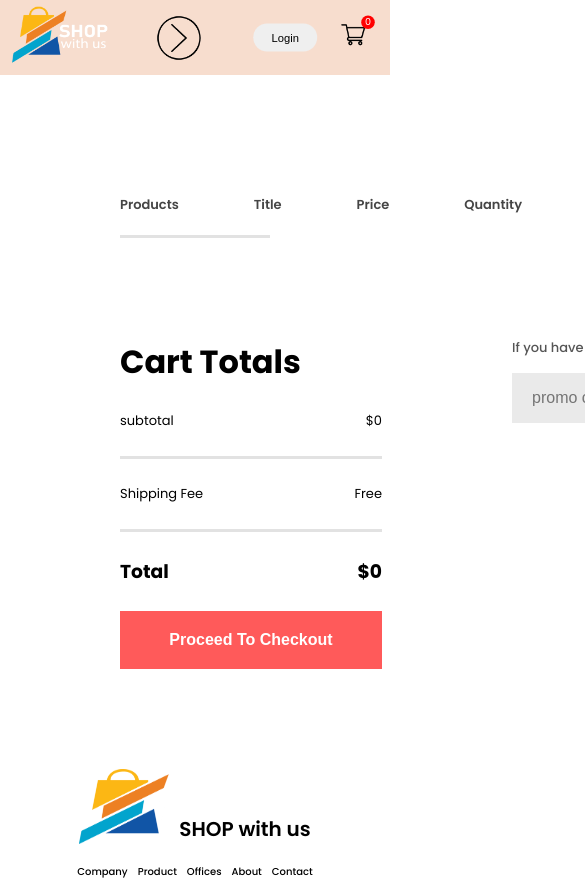
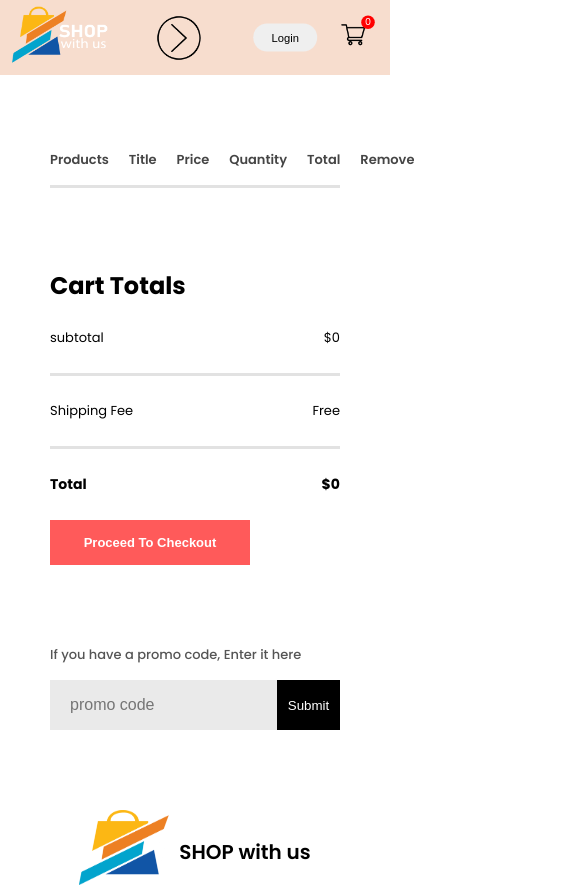
Before and after one commit to dheeraj-saini-git/Ecom, a React (Vite) app: page /cart in a window 390 px wide. Shown: the top 887 px of the page, 585 px wide, since content can reach past the window. Built offline with nearby package versions, Linux system fonts and the light colour scheme.

Commit message:
make addtocart component responsive

```diff
--- a/src/App.jsx
+++ b/src/App.jsx
@@ -17,7 +17,7 @@ function App() {
       <BrowserRouter>
         <Navbar/>
         <Routes>
-          <Route path='/' element={<Shop/>} />
+          <Route path='/Ecom' element={<Shop/>} />
           <Route path='/men' element={<ShopCategory banner ={men_banner} category="men"/>}/>
           <Route path='/women' element={<ShopCategory banner ={women_banner} category="women"/>}/>
           <Route path='/kids' element={<ShopCategory banner ={kids_banner} category="kid"/>}/>
--- a/src/Components/BreadCrum/BreadCrum.css
+++ b/src/Components/BreadCrum/BreadCrum.css
@@ -2,7 +2,7 @@
     margin-top: 20px;
     display: flex;
     align-items: center;
-    margin: 60px 140px;
+    margin: 60px 100px;
     gap: 3px;
     color: #5e5e5e;
     font-size: 14px;
--- a/src/Components/CartItems/CartItems.css
+++ b/src/Components/CartItems/CartItems.css
@@ -34,10 +34,10 @@
     height:50px;
     border: 2px solid #ebebeb;
     background-color: #fff;
-
 }
 .cartitems-down{
     display: flex;
+    gap: 100px;
     margin: 100px 0px;
 }
 .cartitems-total{
@@ -66,8 +66,6 @@
     flex: 1;
     font-size: 16px;
     font-weight: 500;
-    padding-left: 100px;
-
 }
 .cartitems-promocode p{
     color: #555;
@@ -81,7 +79,6 @@
     padding-left: 20px;
     height: 50px;
     background: #eaeaea;
-
 }
 .cartitems-promobox input{
     border: none;
@@ -95,6 +92,80 @@
     color: white;
     border: none;
     cursor: pointer;
+}
 
+@media(max-width:1105px){
+    .cartitems{
+        margin: 60px 50px;
+    }
+    .cartitems-format-main{
+        grid-template-columns: 0.5fr 3fr 0.5fr 0.5fr 0.5fr 0.5fr;
+        gap: 20px;
+        padding: 15px 0px;
+        font-size: 15px;
+    }
+    .carticon-product-icon{
+        height: 50px;
+    }
+    .cartitems-remove-icon{
+        margin: auto;
+    }
+    .cartitems-quantity{
+        width: 40px;
+        height: 30px;
+    }
+    .cartitems-down{
+        flex-direction: column;
+        margin: 80px 0px;
+        gap: 80px;
+    }
+    .cartitems-total{
+        margin: 0;
+    }
+    .cartitems-total button{
+        max-width: 200px;
+        height: 45px;
+        font-size: 13px;
+    }
+    .cartitems-promobox{
+        width: auto;
+        max-width: 500px;
+    }
+}
 
+@media(max-width:500px){
+    .cartitems{
+        margin: 60px 50px;
+    }
+    .cartitems-format p{
+        font-size : 11px;
+    }
+    .carticon-product-icon{
+        height: 50px;
+    }
+    .cartitems-remove-icon{
+        width: 15px;
+    }
+    .cartitems-quantity{
+        width: 30px;
+        height: 20px;
+    }
+    .cartitems-down{
+        flex-direction: column;
+        margin: 80px 0px;
+        gap: 80px;
+    }
+    .cartitems-total{
+        margin: 0;
+        font-size: 12px;
+    }
+    .cartitems-total button{
+        max-width: 200px;
+        height: 45px;
+        font-size: 13px;
+    }
+    .cartitems-promobox{
+        width: auto;
+        max-width: 300px;
+    }
 }
--- a/src/Components/DescriptionBox/DescriptionBox.css
+++ b/src/Components/DescriptionBox/DescriptionBox.css
@@ -1,5 +1,5 @@
 .descriptionbox{
-    margin: 120px 170px;
+    margin: 200px 170px;
 }
 .descriptionbox-navigator{
     display: flex;
@@ -26,3 +26,18 @@
     padding: 48px;
     padding-bottom: 70px;
 }
+
+@media(max-width:1105px){
+    .descriptionbox{
+        margin: 100px;
+    }
+
+}
+@media(max-width:950px){
+    .descriptionbox{
+        margin: 100px 20px;
+    }
+    .descriptionbox-description{
+        font-size: 13px;
+    }
+}
--- a/src/Components/Footer/Footer.css
+++ b/src/Components/Footer/Footer.css
@@ -47,7 +47,6 @@ ul li{
     }
     .footer-img{
         gap: 10px;
-        align-items: end;
     }
     .footer-img img{
         height: 75px;
--- a/src/Components/Navbar/navbar.jsx
+++ b/src/Components/Navbar/navbar.jsx
@@ -27,7 +27,7 @@ function Navbar(){
     </div>
      <img  class ='nav-dropdown' src={nav_dropdown} alt="image" onClick={dropdown_toggle}/>
     <ul ref={menuRef} className='nav-menu'>
-        <li onClick={()=>{setMenu("shop")}}> <Link to ='/'>Shop</Link> {menu=="shop" && <hr />}</li>
+        <li onClick={()=>{setMenu("shop")}}> <Link to ='/Ecom/'>Shop</Link> {menu=="shop" && <hr />}</li>
         <li onClick={()=>{setMenu("men")}}> <Link to='/men'>Men</Link> {menu=="men" && <hr />}</li>
         <li onClick={()=>{setMenu("women")}}> <Link to='/women'>Women</Link> {menu=="women" && <hr />}</li>
         <li onClick={()=>{setMenu("kids")}}><Link to='kids'>Kids</Link>{menu=="kids" && <hr />}</li>
--- a/src/Components/ProductDisplay/ProductDisplay.css
+++ b/src/Components/ProductDisplay/ProductDisplay.css
@@ -1,6 +1,6 @@
 .productdisplay{
     display: flex;
-    margin: 0px 140px;
+    margin: 0px 100px;
     margin-top: 40px;
 }
 .productdisplay-left{
@@ -188,14 +188,17 @@
     }
     .productdisplay-left{
         flex-direction: column-reverse;
-        align-items: center;
+    }
+    .productdisplay-img-list {
+        display: flex;
+        width: 100px;
     }
     .productdisplay-img-list img{
-        height: 73px;
+        height: 68px;
     }
     .productdisplay-main-img{
         width: auto;
-        height: 350px;
+        height: 310px;
     }
     .productdisplay-right h1{
         font-size: 15px;
@@ -210,10 +213,10 @@
         margin-top: 10px
     }
     .productdisplay-right-sizes{
-        gap: 8px;
+        gap: 7px;
     }
     .productdisplay-right-sizes div{
-        padding: 4px 11px;
+        padding: 4px 9px;
     }
     .productdisplay-right button{
         width: 100px;
@@ -228,8 +231,12 @@
         flex-direction: column;
     }
     .productdisplay-left{
-        gap: 10px;
+        gap: 13px;
         flex-direction: row;
+    }
+    .productdisplay-img-list {
+        flex-direction: column;
+        width: 100px;
     }
     .productdisplay-img-list img{
         width: 70px;
--- a/src/Components/RelatedProduct/RelatedProduct.css
+++ b/src/Components/RelatedProduct/RelatedProduct.css
@@ -3,7 +3,6 @@
     flex-direction: column;
     align-items: center;
     gap: 10px;
-    height: 90vh;
 }
 .relatedproducts h1{
     color: #171717;
@@ -21,3 +20,53 @@
     display: flex;
     gap: 30px;
 }
+
+@media(max-width:1104px){
+
+    .relatedproducts h1{
+        font-size: 40px;
+    }
+    .relatedproducts hr{
+        width: 180px;
+        height: 4px;
+    }
+    .relatedproducts-item{
+        gap: 20px;
+        margin-top: 30px;
+    }
+
+}
+@media(max-width:950px){
+
+    .relatedproducts h1{
+        font-size:30px ;
+    }
+    .relatedproducts hr{
+        width: 120px;
+        height: 3px;
+    }
+    .relatedproducts-item{
+        gap: 15px;
+        margin-top: 20px;
+    }
+}
+
+@media(max-width:800px){
+   .relatedproducts h1{
+    font-size: 30px;
+   }
+   .relatedproducts hr{
+    width: 100px;
+    height: 3px;
+   }
+   .relatedproducts-item{
+    gap: 5px;
+   }
+}
+
+@media(max-width:500px){
+    .relatedproducts-item{
+        display: grid;
+        grid-template-columns: 1fr 1fr;
+    }
+}
```
